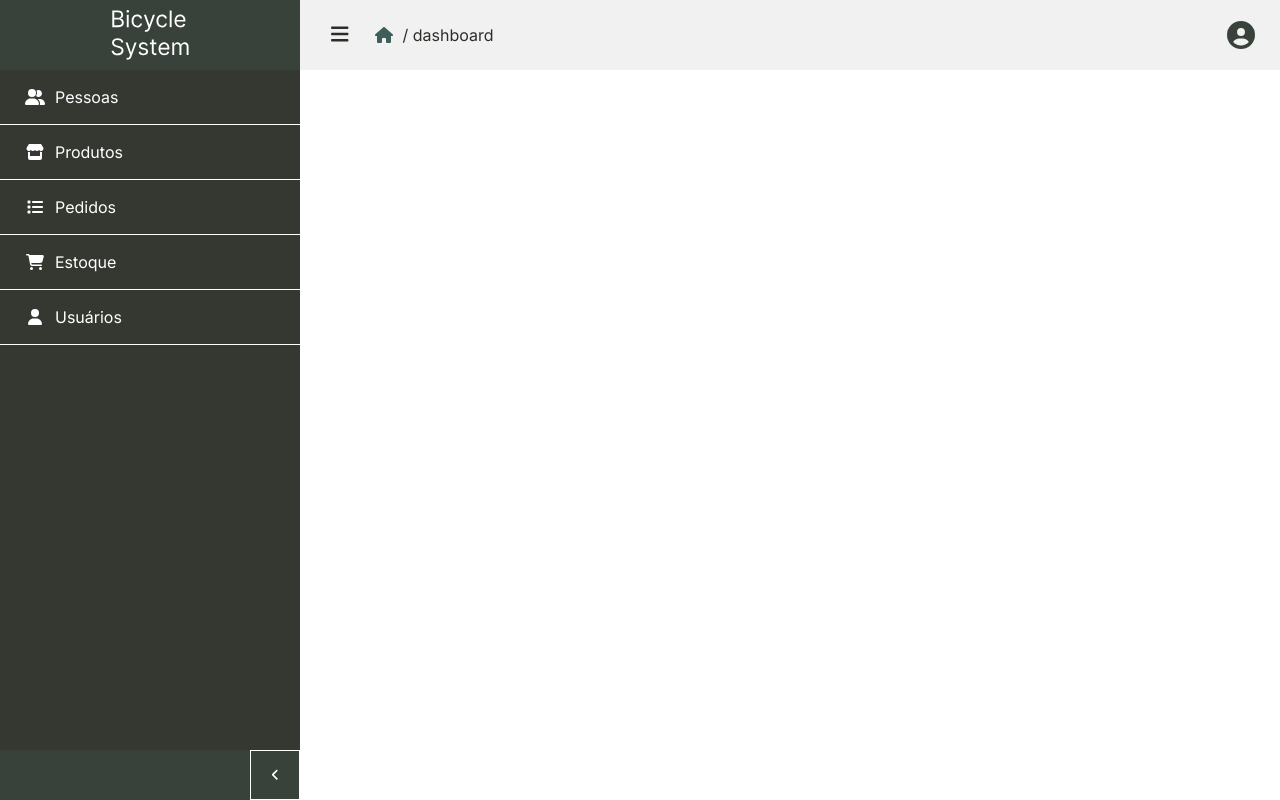
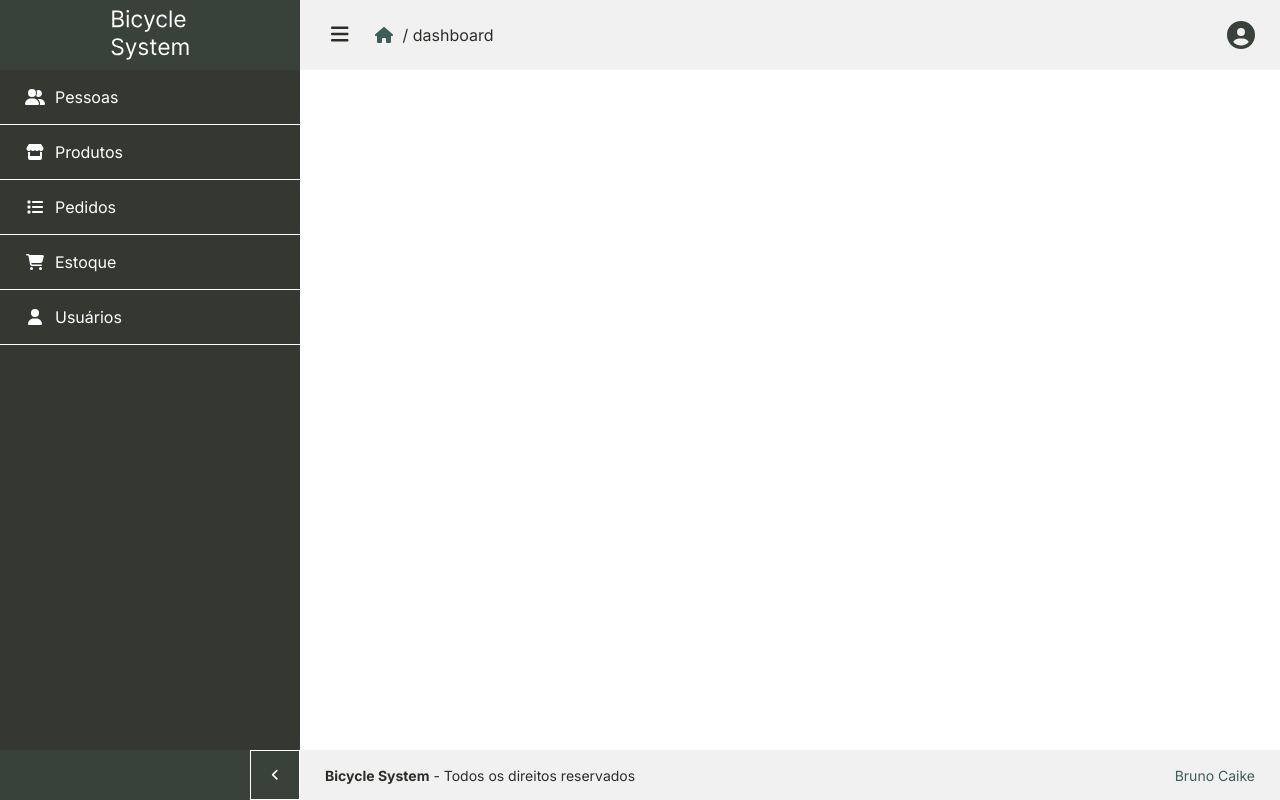
Before and after one commit to bruno-caike/bicycle-system, a React (Vite) app: page / in a window 1280 px wide. Built offline with nearby package versions, Linux system fonts and the light colour scheme.

Commit message:
feito o footer

```diff
--- /dev/null
+++ b/src/components/Base/Footer/index.jsx
@@ -0,0 +1,11 @@
+import { FooterStyled } from "./style";
+
+const Footer = () => {
+    return (
+        <FooterStyled>
+            <p><strong>Bicycle System</strong> - Todos os direitos reservados</p>
+            <a href="https://github.com/bruno-caike" target="_blank">Bruno Caike</a>
+        </FooterStyled>
+    );
+}
+export default Footer;
--- /dev/null
+++ b/src/components/Base/Footer/style.js
@@ -0,0 +1,22 @@
+import styled from "styled-components";
+import { colors } from "../../../utils/variables";
+
+export const FooterStyled = styled.header`
+    display: flex;
+    align-items: center;
+    justify-content: space-between;
+    background-color: ${colors.neutral_400};
+    padding: .5rem 2.5rem;
+    height: 5rem;
+    > p {
+        strong {font-weight: bold;}
+    }
+    > p, > a {font-size: 1.4rem;}
+    > a {
+        color: ${colors.secondary};
+        transition: all .3s linear;
+        &:hover {
+            color: ${colors.primary };
+        }
+    }
+`;
--- a/src/components/Base/Nav/style.js
+++ b/src/components/Base/Nav/style.js
@@ -4,7 +4,7 @@ import { colors } from "../../../utils/variables";
 export const NavStyle = styled.nav`
     background-color: ${colors.neutral_200};
     display: grid;
-    grid-template-rows: 7rem 11fr 5rem;
+    grid-template-rows: 7rem 1fr 5rem;
 `;
 
 export const LogosNav = styled.div`
--- a/src/components/Base/index.jsx
+++ b/src/components/Base/index.jsx
@@ -1,20 +1,20 @@
+import Nav from "./Nav";
 import Header from "./Header";
-import Nav from "./Nav";
-import { BaseStyled } from "./style";
+import Footer from "./Footer";
+
+import { BaseStyled, MainStyled } from "./style";
 
 const Base = () => {
     return (
         <BaseStyled>
             <Nav />
-            <div>
+            <MainStyled>
                 <Header />
                 <main>
 
                 </main>
-                <footer>
-
-                </footer>
-            </div>
+                <Footer />
+            </MainStyled>
         </BaseStyled>
     )
   }
--- a/src/components/Base/style.js
+++ b/src/components/Base/style.js
@@ -5,3 +5,8 @@ export const BaseStyled = styled.div`
     grid-template-columns: 30rem 1fr;
     min-height: 100vh;
 `;
+
+export const MainStyled = styled.div`
+    display: grid;
+    grid-template-rows: 7rem 1fr 5rem;
+`;
```
